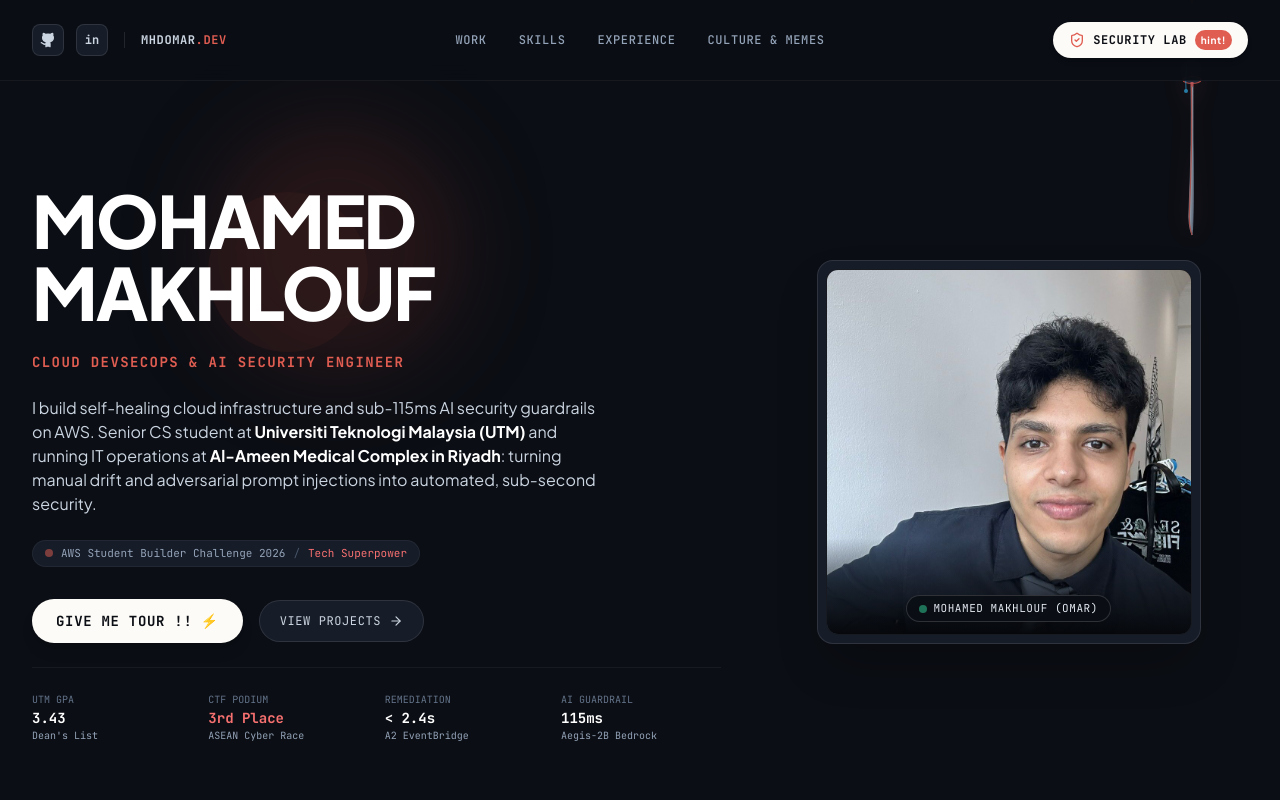
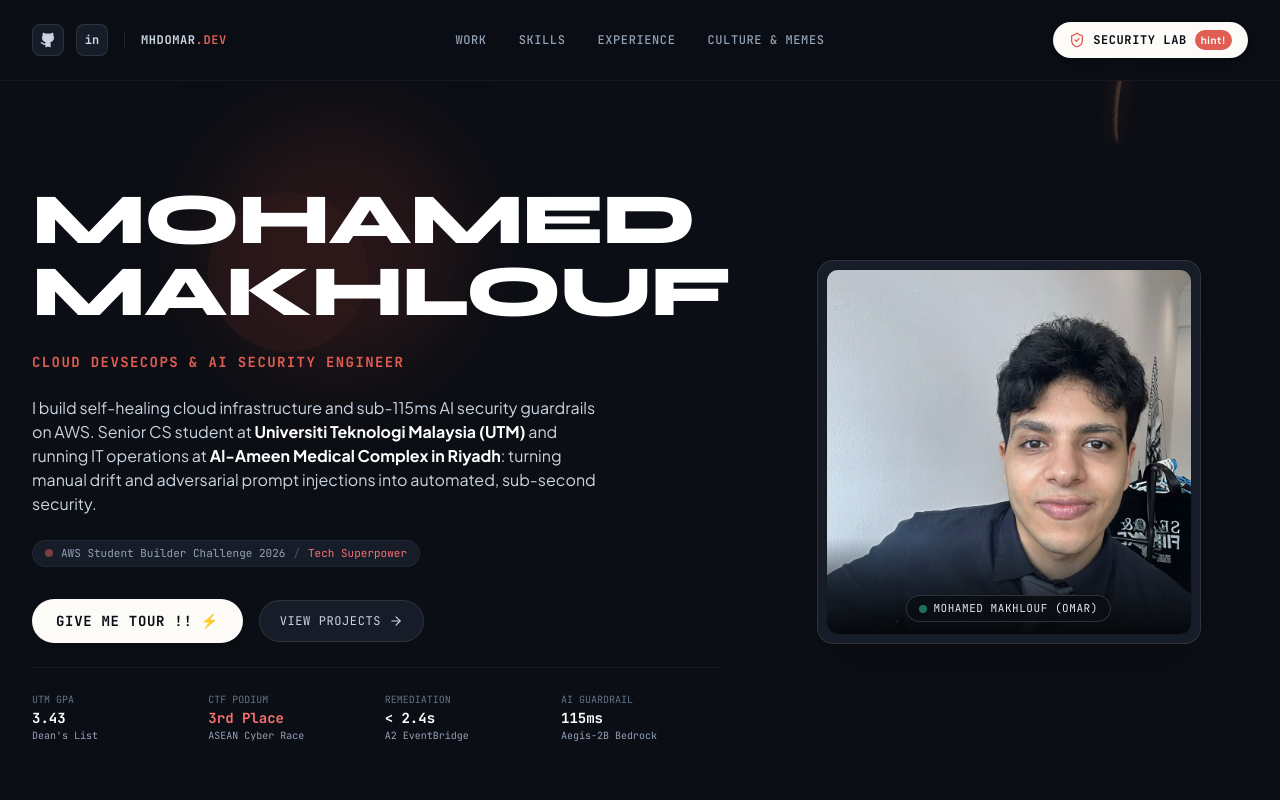
Before and after one commit to Mhdomer/tech-superpower-portfolio, a React (Vite) app: page / in a window 1280 px wide. Shown: the top 800 px of the page. Built offline with nearby package versions, Linux system fonts and the light colour scheme.

Commit message:
feat: simulate sharara me typography, hanging katana pendulum, and cursor blade slashes

```diff
--- a/index.html
+++ b/index.html
@@ -8,7 +8,7 @@
     <meta name="description" content="Personal portfolio of Mohamed Makhlouf, Cloud DevSecOps & AI Security Engineer, CS student at UTM, builder on AWS." />
     <link rel="preconnect" href="https://fonts.googleapis.com">
     <link rel="preconnect" href="https://fonts.gstatic.com" crossorigin>
-    <link href="https://fonts.googleapis.com/css2?family=JetBrains+Mono:wght@400;500;700&family=Plus+Jakarta+Sans:wght@400;500;600;700;800&display=swap" rel="stylesheet">
+    <link href="https://fonts.googleapis.com/css2?family=JetBrains+Mono:wght@400;500;700&family=Plus+Jakarta+Sans:wght@400;500;600;700;800&family=Syne:wght@600;700;800&display=swap" rel="stylesheet">
   </head>
   <body class="bg-charcoal-900 text-slate-100 font-sans selection:bg-terracotta-500 selection:text-white antialiased overflow-x-hidden min-h-screen">
     <div id="root"></div>
--- a/src/components/About.jsx
+++ b/src/components/About.jsx
@@ -39,7 +39,7 @@ export default function About({ onOpenConsole, onSelectImage }) {
               <div className="text-xs font-mono font-bold uppercase tracking-widest text-slate-500 mb-2">
                 Proven Track Record
               </div>
-              <h2 className="text-3xl sm:text-4xl font-extrabold tracking-tight text-white uppercase leading-none">
+              <h2 className="text-3xl sm:text-4xl font-extrabold tracking-tight text-white uppercase leading-none font-display">
                 Experience &<br />
                 <span className="text-terracotta-500">Achievements.</span>
               </h2>
--- a/src/components/AwsChallengeArchitecture.jsx
+++ b/src/components/AwsChallengeArchitecture.jsx
@@ -42,7 +42,7 @@ export default function AwsChallengeArchitecture({ onSelectImage, onOpenConsole
       <div className="max-w-7xl mx-auto px-4 sm:px-6 lg:px-8">
         {/* Section Header (Ziad Sharara 2-line layout) */}
         <div className="mb-14">
-          <h2 className="text-3xl sm:text-4xl font-extrabold tracking-tight text-white uppercase leading-none">
+          <h2 className="text-3xl sm:text-4xl font-extrabold tracking-tight text-white uppercase leading-none font-display">
             AWS Challenge<br />
             <span className="text-terracotta-500">Architecture & Rubric.</span>
           </h2>
--- a/src/components/EngineeringCultureGallery.jsx
+++ b/src/components/EngineeringCultureGallery.jsx
@@ -78,7 +78,7 @@ export default function EngineeringCultureGallery({ onSelectImage }) {
       <div className="max-w-7xl mx-auto px-4 sm:px-6 lg:px-8">
         {/* Section Header (Ziad Sharara 2-line layout) */}
         <div className="mb-14">
-          <h2 className="text-3xl sm:text-4xl font-extrabold tracking-tight text-white uppercase leading-none">
+          <h2 className="text-3xl sm:text-4xl font-extrabold tracking-tight text-white uppercase leading-none font-display">
             In The Trenches<br />
             <span className="text-terracotta-500">Culture & Memes.</span>
           </h2>
--- a/src/components/HangingKatanaAmbient.jsx
+++ b/src/components/HangingKatanaAmbient.jsx
@@ -67,6 +67,64 @@ export default function HangingKatanaAmbient() {
     };
   }, []);
 
+  // Cursor sword slashes on pointer move (reverse-engineered from sharara.me)
+  const slashLayerRef = useRef(null);
+
+  useEffect(() => {
+    if (typeof window === 'undefined' || !window.matchMedia?.('(pointer: fine)').matches) return;
+    const layer = slashLayerRef.current;
+    if (!layer) return;
+
+    let lastX = -9999;
+    let lastY = -9999;
+    let lastTime = 0;
+    let rafId = 0;
+    let pendingPoint = null;
+
+    const spawnSlash = (x, y) => {
+      if (layer.childElementCount > 24) return;
+      const slash = document.createElement('span');
+      slash.className = 'cursor-slash';
+      const width = 22 + Math.random() * 12;
+      const angle = -38 + Math.random() * 14;
+      slash.style.left = `${x}px`;
+      slash.style.top = `${y}px`;
+      slash.style.width = `${width}px`;
+      slash.style.transform = `translate(-50%, -50%) rotate(${angle}deg)`;
+      layer.appendChild(slash);
+      window.setTimeout(() => slash.remove(), 500);
+    };
+
+    const handlePointerMove = (e) => {
+      if (e.pointerType && e.pointerType !== 'mouse' && e.pointerType !== 'pen') return;
+      const now = performance.now();
+      const dist = Math.hypot(e.clientX - lastX, e.clientY - lastY);
+      if (dist < 28 && now - lastTime < 100) return;
+
+      lastX = e.clientX;
+      lastY = e.clientY;
+      lastTime = now;
+      pendingPoint = { x: e.clientX, y: e.clientY };
+
+      if (!rafId) {
+        rafId = requestAnimationFrame(() => {
+          rafId = 0;
+          if (pendingPoint) {
+            spawnSlash(pendingPoint.x, pendingPoint.y);
+            pendingPoint = null;
+          }
+        });
+      }
+    };
+
+    window.addEventListener('pointermove', handlePointerMove, { passive: true });
+    return () => {
+      window.removeEventListener('pointermove', handlePointerMove);
+      if (rafId) cancelAnimationFrame(rafId);
+      layer.innerHTML = '';
+    };
+  }, []);
+
   return (
     <>
       {/* Drifting embers canvas */}
@@ -75,62 +133,22 @@ export default function HangingKatanaAmbient() {
         className="fixed inset-0 z-0 pointer-events-none opacity-60"
       />
 
-      {/* Hanging Katana in the top-right corner (Ziad Sharara aesthetic) */}
-      <div className="fixed top-0 right-8 sm:right-16 z-30 pointer-events-none hidden md:block">
-        <svg
-          width="48"
-          height="240"
-          viewBox="0 0 48 240"
-          fill="none"
-          xmlns="http://www.w3.org/2000/svg"
-          className="opacity-75 hover:opacity-100 transition-opacity drop-shadow-[0_4px_12px_rgba(224,93,82,0.25)]"
-        >
-          {/* Thread holding the sword */}
-          <line x1="24" y1="0" x2="24" y2="40" stroke="#e05d52" strokeWidth="1" strokeDasharray="3 3" opacity="0.6" />
+      {/* Interactive Cursor Sword Slashes Layer (sharara.me) */}
+      <div ref={slashLayerRef} className="cursor-slash-layer" aria-hidden="true" />
 
-          {/* Kashira pommel ring */}
-          <circle cx="24" cy="42" r="3.5" stroke="#f87171" strokeWidth="1.5" fill="#10141d" />
-
-          {/* Tsuka handle with cross-wrap */}
-          <rect x="22" y="44" width="4" height="34" rx="1" fill="#1d2433" stroke="#262f42" strokeWidth="1" />
-          {[48, 54, 60, 66, 72].map((y) => (
-            <line key={y} x1="22" y1={y} x2="26" y2={y + 3} stroke="#e05d52" strokeWidth="1" opacity="0.8" />
-          ))}
-
-          {/* Tsuba guard */}
-          <ellipse cx="24" cy="80" rx="9" ry="3.5" fill="#262f42" stroke="#e05d52" strokeWidth="1.2" />
-
-          {/* Habaki collar */}
-          <rect x="22.5" y="82" width="3" height="5" fill="#f87171" opacity="0.9" />
-
-          {/* Curved steel blade */}
-          <path
-            d="M 23 87 Q 24 140 21 210 Q 20 225 24 235 Q 26 220 25 140 Q 25 95 25 87 Z"
-            fill="url(#hangingBladeGrad)"
-            stroke="#94a3b8"
-            strokeWidth="0.8"
+      {/* Authentic Hanging Katana in Navbar (sharara.me) */}
+      <div className="nav-katana hidden md:block" aria-hidden="true">
+        <div className="nav-katana-swing">
+          <span className="nav-katana-rope" />
+          <img
+            className="nav-katana-blade"
+            src="/assets/decorations/katana-hang.webp"
+            alt=""
+            draggable={false}
+            loading="lazy"
+            decoding="async"
           />
-
-          {/* Razor temper line (hamon) */}
-          <path
-            d="M 23.5 87 Q 24.5 140 21.5 210 Q 20.5 225 24 235"
-            stroke="#e05d52"
-            strokeWidth="1.2"
-            opacity="0.85"
-          />
-
-          {/* Hanging silk tassel */}
-          <path d="M 24 45 Q 16 65 18 90" stroke="#38bdf8" strokeWidth="1" fill="none" opacity="0.75" />
-          <circle cx="18" cy="91" r="2" fill="#38bdf8" opacity="0.85" />
-
-          <defs>
-            <linearGradient id="hangingBladeGrad" x1="0%" y1="0%" x2="100%" y2="100%">
-              <stop offset="0%" stopColor="#ffffff" />
-              <stop offset="50%" stopColor="#cbd5e1" />
-              <stop offset="100%" stopColor="#64748b" />
-            </linearGradient>
-          </defs>
-        </svg>
+        </div>
       </div>
     </>
   );
--- a/src/components/Hero.jsx
+++ b/src/components/Hero.jsx
@@ -15,7 +15,7 @@ export default function Hero({ onOpenConsole, onSelectImage }) {
 
             {/* Giant Title */}
             <div className="space-y-1">
-              <h1 className="text-4xl sm:text-6xl lg:text-7xl font-extrabold tracking-tight text-white uppercase leading-[1.05]">
+              <h1 className="text-4xl sm:text-6xl lg:text-7xl font-extrabold tracking-tight text-white uppercase leading-[1.05] font-display">
                 Mohamed<br />
                 Makhlouf
               </h1>
--- a/src/components/Projects.jsx
+++ b/src/components/Projects.jsx
@@ -59,7 +59,7 @@ export default function Projects({ onSelectImage, onOpenConsole }) {
       <div className="max-w-7xl mx-auto px-4 sm:px-6 lg:px-8">
         {/* Section Header (Ziad Sharara 2-line layout) */}
         <div className="mb-14">
-          <h2 className="text-3xl sm:text-4xl font-extrabold tracking-tight text-white uppercase leading-none">
+          <h2 className="text-3xl sm:text-4xl font-extrabold tracking-tight text-white uppercase leading-none font-display">
             A Few Things<br />
             <span className="text-terracotta-500">I've Made.</span>
           </h2>
--- a/src/components/Superpowers.jsx
+++ b/src/components/Superpowers.jsx
@@ -49,7 +49,7 @@ export default function Superpowers({ onOpenConsole }) {
         {/* Section Header (Ziad Sharara 2-line layout) */}
         <div className="mb-14 flex flex-col md:flex-row md:items-end justify-between gap-6">
           <div>
-            <h2 className="text-3xl sm:text-4xl font-extrabold tracking-tight text-white uppercase leading-none">
+            <h2 className="text-3xl sm:text-4xl font-extrabold tracking-tight text-white uppercase leading-none font-display">
               Tech Stack<br />
               <span className="text-terracotta-500">I Work With.</span>
             </h2>
--- a/src/index.css
+++ b/src/index.css
@@ -53,3 +53,101 @@
   );
   background-size: 100% 3px;
 }
+
+/* Display font from sharara.me */
+.display {
+  font-family: 'Syne', 'Plus Jakarta Sans', sans-serif;
+  letter-spacing: -0.02em;
+}
+
+/* Authentic Hanging Katana Styles (from sharara.me) */
+.nav-katana {
+  pointer-events: none;
+  z-index: 25;
+  width: 42px;
+  height: 120px;
+  position: fixed;
+  top: 0;
+  right: min(130px, 12vw);
+}
+
+.nav-katana-swing {
+  transform-origin: 50% 0;
+  width: 0;
+  height: 0;
+  animation: 2.4s ease-in-out -0.6s infinite alternate nav-katana-sway;
+  position: absolute;
+  top: 0;
+  left: 50%;
+}
+
+.nav-katana-rope {
+  opacity: 0.5;
+  background: #e05d52;
+  width: 1px;
+  height: 48px;
+  position: absolute;
+  top: 0;
+  left: 3.5px;
+}
+
+.nav-katana-blade {
+  opacity: 0.88;
+  width: 24px;
+  max-width: none;
+  height: auto;
+  position: absolute;
+  top: 36px;
+  left: 0;
+  transform: translate(-50%);
+  filter: drop-shadow(0 4px 10px rgba(224, 93, 82, 0.3));
+}
+
+@keyframes nav-katana-sway {
+  0% { transform: rotate(10deg); }
+  100% { transform: rotate(-10deg); }
+}
+
+@media (max-width: 639px) {
+  .nav-katana {
+    width: 32px;
+    height: 110px;
+    right: 18px;
+  }
+  .nav-katana-rope {
+    height: 30px;
+  }
+  .nav-katana-blade {
+    width: 20px;
+    top: 22px;
+  }
+}
+
+/* Cursor slash trail effect (from sharara.me) */
+.cursor-slash-layer {
+  position: fixed;
+  inset: 0;
+  pointer-events: none;
+  z-index: 999;
+  overflow: hidden;
+}
+
+.cursor-slash {
+  position: absolute;
+  height: 2px;
+  background: linear-gradient(90deg, transparent, #e05d52, #ffffff, #e05d52, transparent);
+  pointer-events: none;
+  animation: cursor-slash-fade 0.5s cubic-bezier(0.2, 0.8, 0.2, 1) forwards;
+  box-shadow: 0 0 6px rgba(224, 93, 82, 0.8);
+}
+
+@keyframes cursor-slash-fade {
+  0% {
+    opacity: 0.95;
+    transform: translate(-50%, -50%) scaleX(1);
+  }
+  100% {
+    opacity: 0;
+    transform: translate(-50%, -50%) scaleX(1.8);
+  }
+}
--- a/tailwind.config.js
+++ b/tailwind.config.js
@@ -36,6 +36,7 @@ export default {
         },
       },
       fontFamily: {
+        display: ['Syne', 'Plus Jakarta Sans', 'sans-serif'],
         mono: ['JetBrains Mono', 'Fira Code', 'monospace'],
         sans: ['Plus Jakarta Sans', 'Inter', 'sans-serif'],
       },
```
Also changed, not shown: src/components/LinuxBootKatanaIntro.jsx (+12 -9 lines), public/assets/decorations/katana-hang.webp (added), public/assets/decorations/katana-ink.webp (added).
